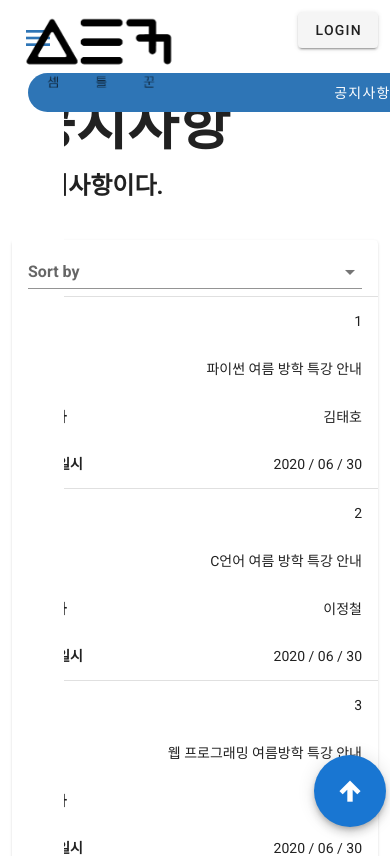
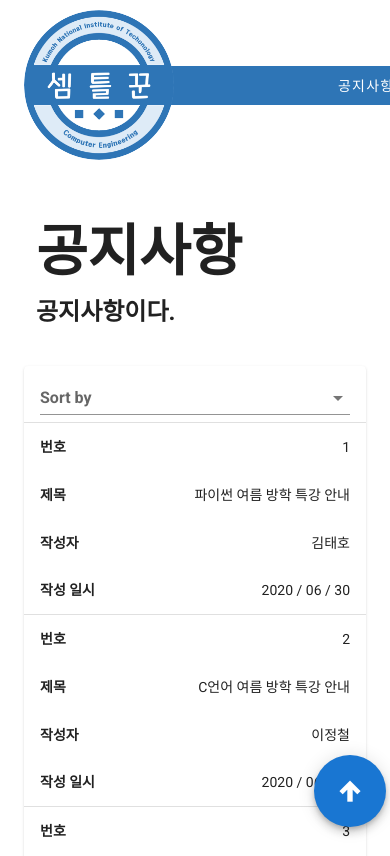
Before and after one commit to semtlekkun/semtleProject-front, a Vue app: page /notice/list in a window 390 px wide. Shown: the top 856 px of the page. Built offline with nearby package versions, Linux system fonts and the light colour scheme.

Commit message:
2020/08/05 PC 메뉴바 부착 완료 -> 모바일 메뉴바 해야함...

```diff
--- a/src/App.vue
+++ b/src/App.vue
@@ -1,19 +1,23 @@
 <template>
   <v-app>
     <v-main>
-      <v-container v-if="$route.name !== 'login'">
-        <v-row>
-          <v-col class="text-left">
-             <MobileMenuBar />
-             <PCMenuBar/>
+      <v-container>
+        <v-row id="stickyMenu" v-if="$route.name !== 'login'">
+          <v-col >
+             <!-- <MobileMenuBar /> -->
+             <PCMenuBar />
           </v-col>
-          <v-col class="text-right">
+          <!-- <v-col class="text-right">
             <loginBtn v-if="!isLogin"/>
             <logoutBtn v-else/>
-          </v-col>
+          </v-col> -->
         </v-row>
+      <v-row>
+        <v-col>
+          <router-view />
+        </v-col>
+      </v-row>
       </v-container>
-      <router-view />
       <TopBtn v-if="$route.name !== 'login'"/>
     </v-main>
   </v-app>
@@ -21,20 +25,16 @@
 
 <script>
 import TopBtn from "./components/TopBtn.vue";
-import loginBtn from './components/LoginBtn.vue';
-import logoutBtn from './components/LogoutBtn.vue';
 import PCMenuBar from './components/MainMenuBar.vue';
-import MobileMenuBar from './components/SideBar.vue';
+// import MobileMenuBar from './components/SideBar.vue';
 
 export default {
   name: "App",
 
   components: {
     TopBtn,
-    loginBtn,
-    logoutBtn,
     PCMenuBar,
-    MobileMenuBar,
+    // MobileMenuBar,
   },
 
   data: () => ({
@@ -47,4 +47,11 @@ export default {
 *{
     text-decoration: none;
 }
+
+#stickyMenu{
+  position: sticky;
+  top: 5px;
+  z-index: 99999;
+}
+
 </style>
--- a/src/components/MainMenuBar.vue
+++ b/src/components/MainMenuBar.vue
@@ -1,15 +1,19 @@
 <template>
-  <v-container id="container" fluid>
-    <v-row id="glue">
+  <v-container id="container">
+    <v-row>
       <v-col>
-        <img src="../assets/logo.png"
-          width="150px" id="logo"
-         @mouseover="menuOpen"
-         @mouseleave="menuClose"/>
+        <router-link to="/">
+          <img src="../assets/mainLogo.png"
+            width="150px" id="logo"
+          @mouseover="menuOpen"
+          @mouseleave="menuClose"/>
+        </router-link>
         <div id="box"
         @mouseover="menuOpen"
         @mouseleave="menuClose">
+
           <div class="dummy1"></div>
+
           <MenuElement
             :functions = "functions"
             v-for="(item, index) in Attributes"
@@ -17,6 +21,7 @@
             :Attribute="item"
             ref="args"
           />
+
           <div class="dummy2"></div>
         </div>
       </v-col>
@@ -44,42 +49,29 @@ export default {
       // 메뉴 버튼마다 들어갈 리스트 아이템과 버튼 제목
       Attributes: [
         {
-          Items: [
-            { title: "Click Me" },
-            { title: "Click Me" },
-            { title: "Click Me" },
-            { title: "Click Me" },
-          ],
+          Items: [],
+          url: '/notice/list',
           Title: "공지사항",
         },
 
         {
           Items: [
-            { title: "Click Me" },
-            { title: "Click Me" },
-            { title: "Click Me" },
-            { title: "Click Me" },
+            { title: "프로젝트 목록", url:'/project/list' },
+            { title: "프로젝트 공고", url: '/project/announce/list' },
           ],
+          url: '',
           Title: "프로젝트",
         },
 
         {
-          Items: [
-            { title: "Click Me" },
-            { title: "Click Me" },
-            { title: "Click Me" },
-            { title: "Click Me" },
-          ],
-          Title: "질의응답",
+          Items: [],
+          url: '/qna/list',
+          Title: "Q&A",
         },
 
         {
-          Items: [
-            { title: "Click Me" },
-            { title: "Click Me" },
-            { title: "Click Me" },
-            { title: "Click Me" },
-          ],
+          Items: [],
+          url: '/login',
           Title: "로그인",
         },
       ],
@@ -141,15 +133,16 @@ export default {
 </script>
 
 <style scoped>
-#glue {
-  position: sticky;
-  top: 2%;
+
+#container {
+  height: 150px;
 }
 
 #logo {
   position: absolute;
   top: 5px;
   z-index: 100;
+  border-radius: 100%;
 }
 
 #box {
@@ -160,16 +153,11 @@ export default {
   height: 39.5px;
   transition: 0.4s;
   margin-left: 4px;
-
   border-radius: 20px;
 
   display: flex;
   justify-content: space-between;
   align-items: center;
-}
-#menuBar {
-  position: sticky;
-  top: 0;
 }
 
 .child {
--- a/src/components/MenuElement.vue
+++ b/src/components/MenuElement.vue
@@ -1,6 +1,7 @@
 <template>
   <v-menu offset-y open-on-hover>
     <template v-slot:activator="{ on, attrs }">
+      <router-link :to="Attribute.url">
       <v-btn
         id="menuBtn"
         class="child white--text"
@@ -8,12 +9,14 @@
         large
         v-bind="attrs"
         v-on="on"
-      >{{Attribute.Title}}</v-btn>
+      >
+       {{Attribute.Title}}
+      </v-btn>
+      </router-link>
     </template>
     <v-list flat class="pa-0 ma-0">
       <v-list-item-group>
-        <v-list-item
-        @mouseover="()=>{
+        <router-link @mouseover="()=>{
             functions.subMenuOpen();
             functions.menuOpen();
           }"
@@ -21,9 +24,14 @@
             functions.subMenuClose();
             functions.menuClose();
           }"
-        v-for="(item, index) in Attribute.Items" :key="index">
-          <v-list-item-title>{{ item.title }}</v-list-item-title>
+          v-for="(item, index) in Attribute.Items"
+          :key="index" :to="item.url">
+          <v-list-item>
+            <v-list-item-title>
+              {{ item.title }}
+            </v-list-item-title>
           </v-list-item>
+        </router-link>
       </v-list-item-group>
     </v-list>
   </v-menu>
```
Also changed, not shown: src/assets/mainLogo.png (added), src/components/CardView.vue (indentation only). Lines whose indentation alone changed are shown as unchanged.
